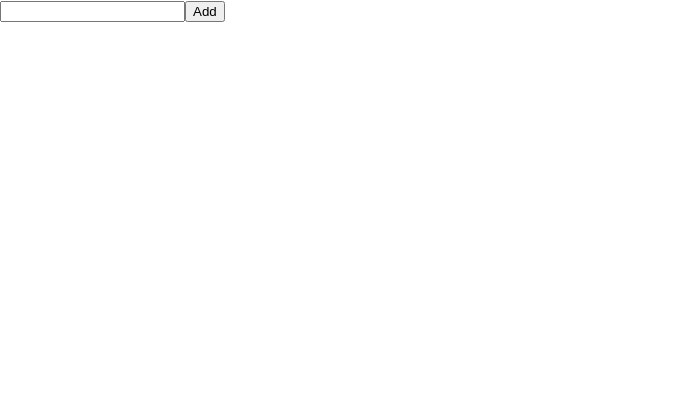
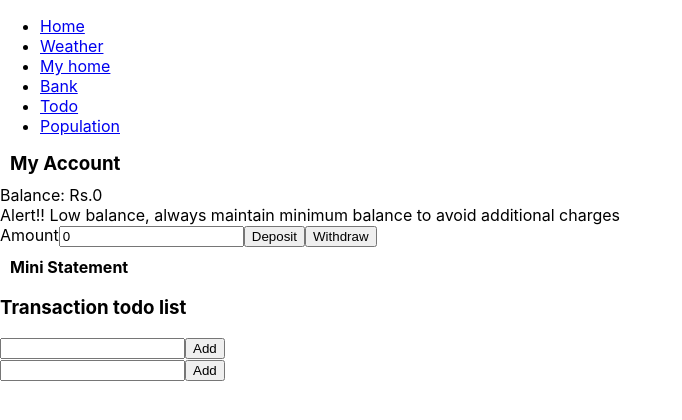
Before and after one commit to jeevaengg21/hello-world, a React (Create React App) app: page /bank in a window 1280 px wide. Shown: the top 420 px of the page, without its empty margins (0-682 px from the left). Built offline with nearby package versions, Linux system fonts and the light colour scheme.

Commit message:
react router and component reusability

```diff
--- a/package.json
+++ b/package.json
@@ -8,6 +8,7 @@
     "@testing-library/user-event": "^13.5.0",
     "react": "^18.2.0",
     "react-dom": "^18.2.0",
+    "react-router-dom": "^6.4.2",
     "react-scripts": "5.0.1",
     "web-vitals": "^2.1.4"
   },
--- a/src/App.js
+++ b/src/App.js
@@ -7,6 +7,7 @@ import Weather from "./Weather"
 import Population from "./Population"
 import MyAccount from "./bank_app/MyAccount"
 import Todo from "./todo_app/Todo"
+import { BrowserRouter, Routes, Route, Link } from "react-router-dom"
 
 /** Function component */
 const App = () => {
@@ -32,15 +33,47 @@ const App = () => {
 
 
     return (
-        <>
+        <BrowserRouter>
+            <ul>
+                <li>
+                    <Link to="/" >Home</Link>
+                </li>
+                <li>
+                    <Link to="/weather/report" >Weather</Link>
+                </li>
+                <li>
+                    <Link to="/praba" >My home</Link>
+                </li>
+                <li>
+                    <Link to="/bank">Bank</Link>
+                </li>
+                <li>
+                    <Link to="/todo/list">Todo</Link>
+                </li>
+                <li>
+                    <Link to="/population">Population</Link>
+                </li>
+            </ul>
             {/* <label>World Birth Rate</label>
             <input type={"text"} value={averageBirthRate} onChange={onBirthRateTextBoxChange}></input>
             <Welcome></Welcome>
             <Weather></Weather>
             <Population initCount={initialPopulation} birthRate={averageBirthRate} onBirth={issueBirthCertificate} ></Population>
-            <MyAccount></MyAccount> */}
+            <MyAccount></MyAccount>
             <Todo></Todo>
-        </>
+            */}
+            <Routes>
+                <Route path="/" element={<Welcome></Welcome>}></Route>
+                <Route path="/weather/report" element={<Weather></Weather>}></Route>
+                <Route path="/praba" element={<Welcome></Welcome>}></Route>
+                <Route path="/bank" element={<>
+                    <MyAccount></MyAccount>
+                    <Todo></Todo>
+                </>}></Route>
+                <Route path="/todo/list" element={<Todo></Todo>}></Route>
+                <Route path="/population" element={<Population></Population>}></Route>
+            </Routes>
+        </BrowserRouter>
     )
 }
 
--- a/src/bank_app/MyAccount.js
+++ b/src/bank_app/MyAccount.js
@@ -1,4 +1,5 @@
 import { useState } from "react"
+import Todo from "../todo_app/Todo";
 import ClosingBalance from "./ClosingBalance"
 import MiniStatementEntry from "./MiniStatementEntry";
 import TransactionForm from "./TransactionForm"
@@ -48,6 +49,9 @@ const MyAccount = () => {
             {
                 buildMiniStatement()
             }
+
+            <h3>Transaction todo list</h3>
+            <Todo></Todo>
         </>
     )
 }
--- a/src/todo_app/Todo.js
+++ b/src/todo_app/Todo.js
@@ -25,11 +25,11 @@ const Todo = () => {
 
     return (<>
         <TodoForm onAdd={onAddTodo}></TodoForm>
-        <ul>
+        <div>
             {todoItems.map((itemText, itemIndex) => {
-                return <TodoItem itemName={itemText} itemIndex={itemIndex} onDone={onDone}></TodoItem>
+                return <TodoItem key={itemIndex} itemName={itemText} itemIndex={itemIndex} onDone={onDone}></TodoItem>
             })}
-        </ul>
+        </div>
     </>)
 
 }
--- a/src/todo_app/TodoItem.js
+++ b/src/todo_app/TodoItem.js
@@ -3,10 +3,10 @@ const TodoItem = ({ itemName, itemIndex, onDone }) => {
         onDone(itemIndex)
     }
     return (
-        <li>
+        <div>
             <label>{itemName}</label>
             <button onClick={onClickDone} >Done</button>
-        </li>
+        </div>
     )
 }
 
```
Also changed, not shown: 1 other file (tests, documents, lock files or other folders).
